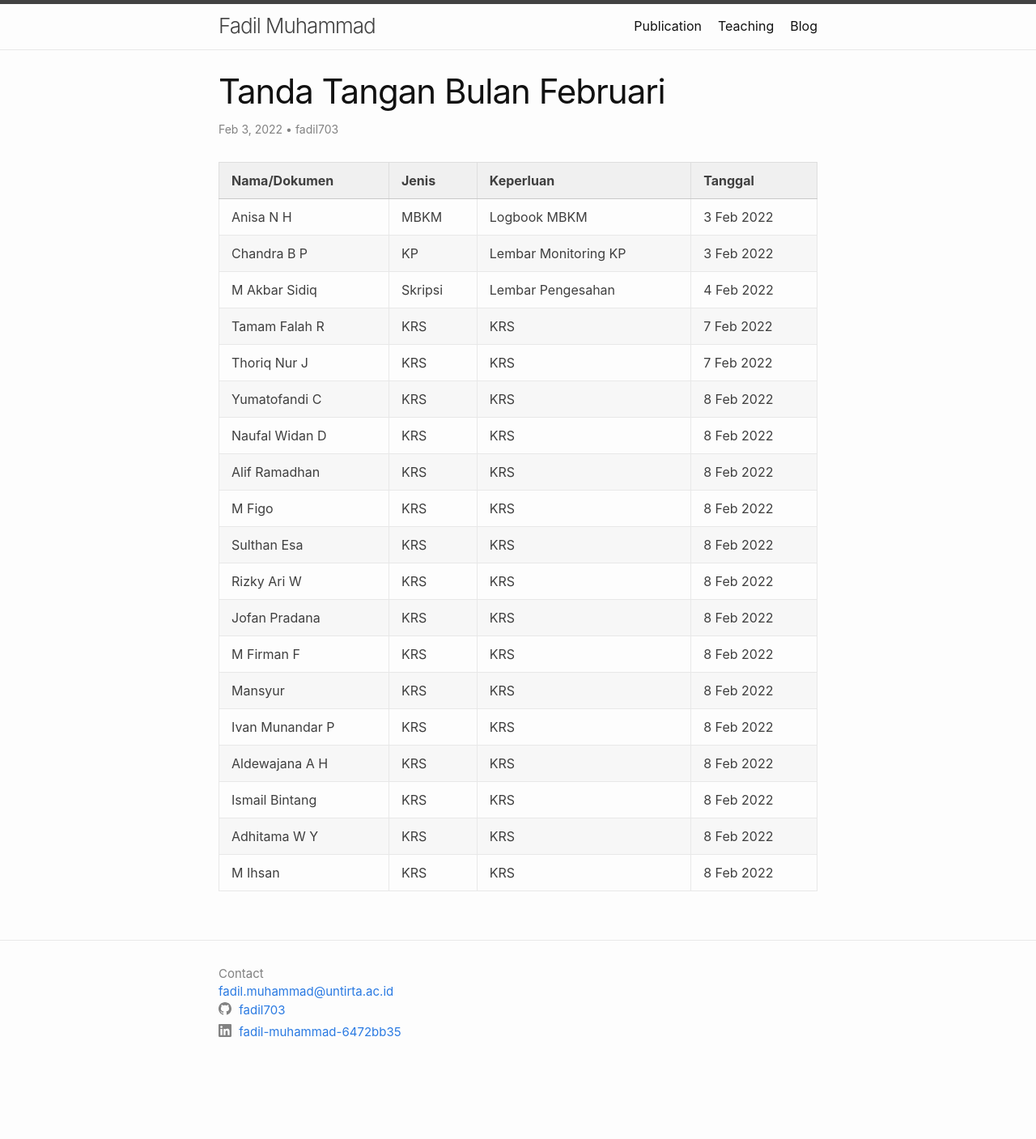
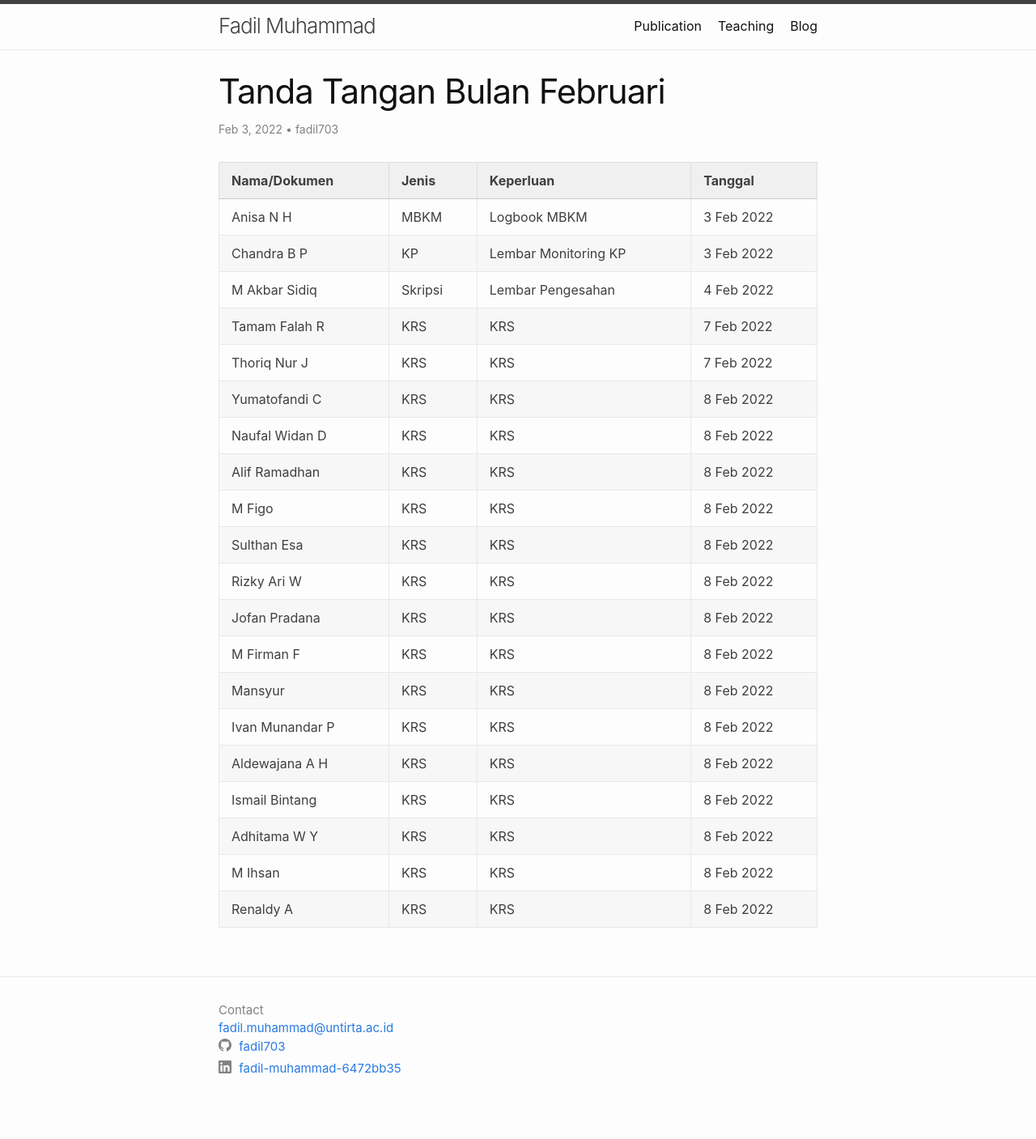
Before and after one commit to fadil703/fadil703.github.io, a Jekyll site: the page built from _posts/2022-02-03-february-signature.markdown, in a window 1280 px wide. Shown: the whole page at 81% size. Built offline with Jekyll 4.4.1, drawn with Linux system fonts in a browser that asks for light colours; before the commit the page ends 1362 px from its top, so only the background shows below that.

Commit message:
Update 2022-02-03-february-signature.markdown
add renaldy

```diff
--- a/_posts/2022-02-03-february-signature.markdown
+++ b/_posts/2022-02-03-february-signature.markdown
@@ -27,3 +27,4 @@ author: "fadil703"
 | Ismail Bintang | KRS | KRS | 8 Feb 2022  |
 | Adhitama W Y | KRS | KRS | 8 Feb 2022  |
 | M Ihsan | KRS | KRS | 8 Feb 2022  |
+| Renaldy A | KRS | KRS | 8 Feb 2022  |
```
